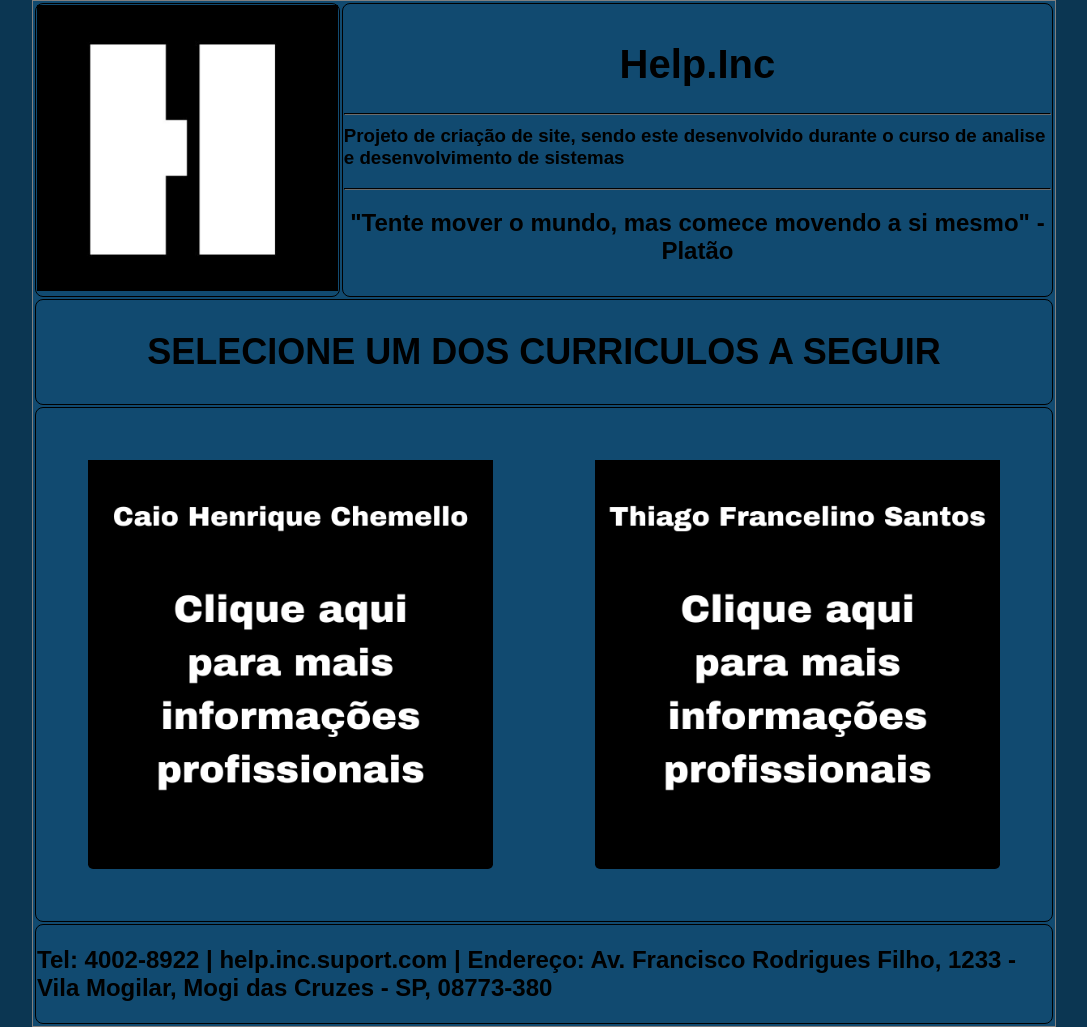
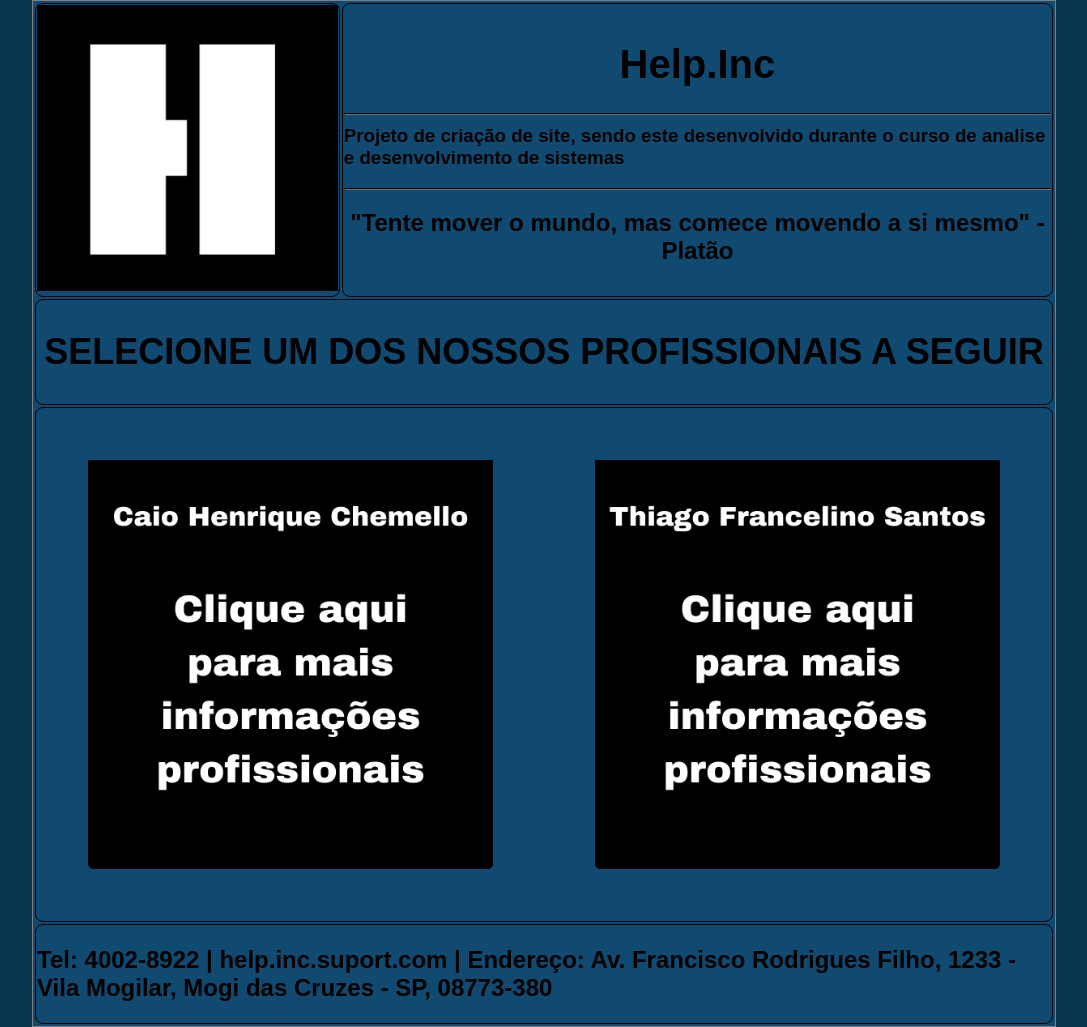
Before and after one commit to thiago-francelino/projetocurriculo, a plain HTML site: page index.html in a window 1280 px wide. Shown: the whole page, without its empty margins (96-1183 px from the left). Drawn offline with Linux system fonts and the light colour scheme.

Commit message:
Update index.html

```diff
--- a/index.html
+++ b/index.html
@@ -16,7 +16,7 @@
 			<td colspan="2"><center><h1>Help.Inc</h1></center><h3><hr>Projeto de criação de site, sendo este desenvolvido durante o curso de analise e desenvolvimento de sistemas</h3><hr><center><h2>"Tente mover o mundo, mas comece movendo a si mesmo" - Platão</h2></center></td>
 		</tr>
 		<tr>
-			<td colspan="3"><h2><center><h2>SELECIONE UM DOS CURRICULOS A SEGUIR<h2></center>
+			<td colspan="3"><h2><center><h2>SELECIONE UM DOS NOSSOS PROFISSIONAIS A SEGUIR<h2></center>
 			</td>
 		</tr>
 		<tr> <! -- linha que contem os botoes de escolha do curriculo -->
```
